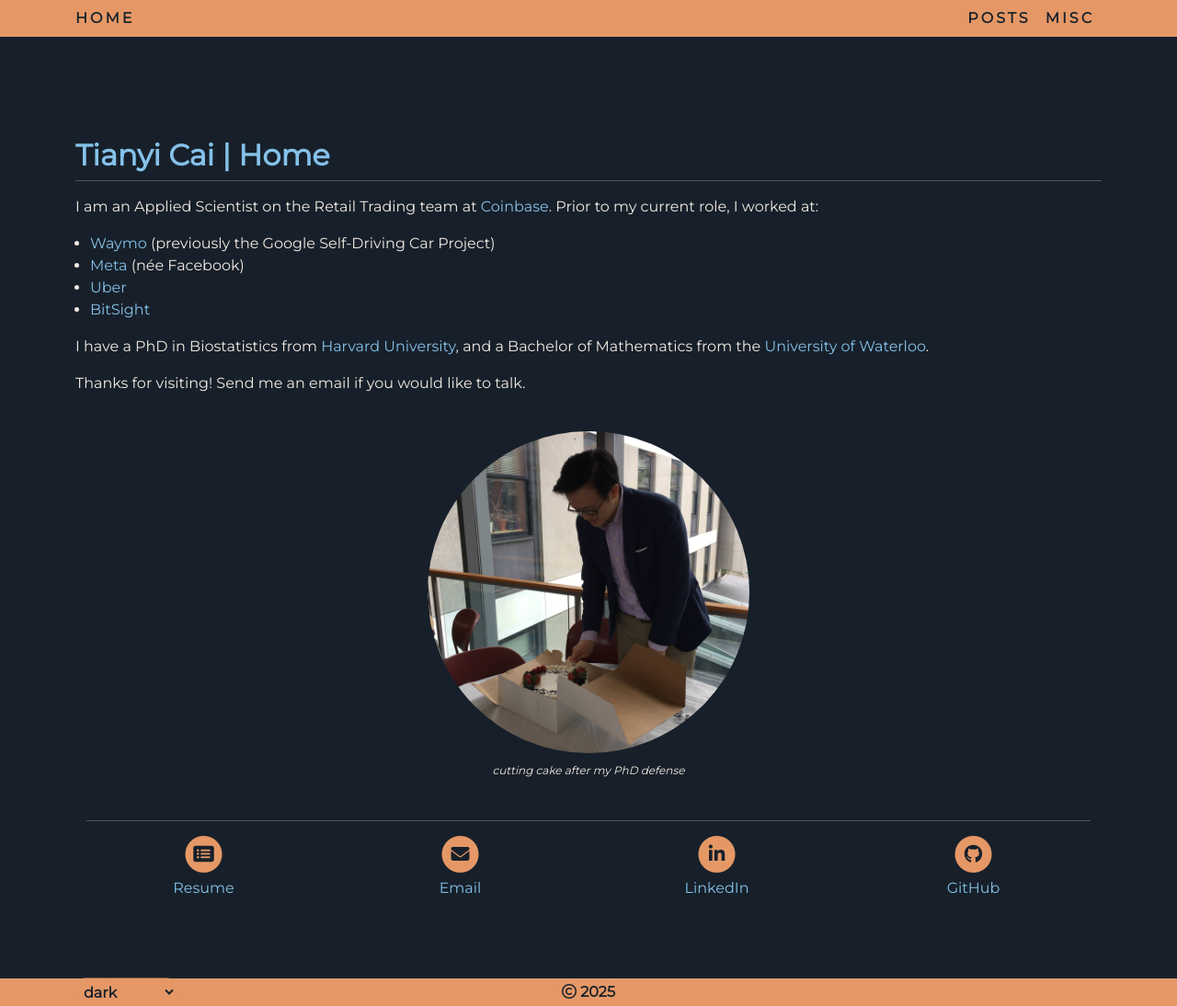
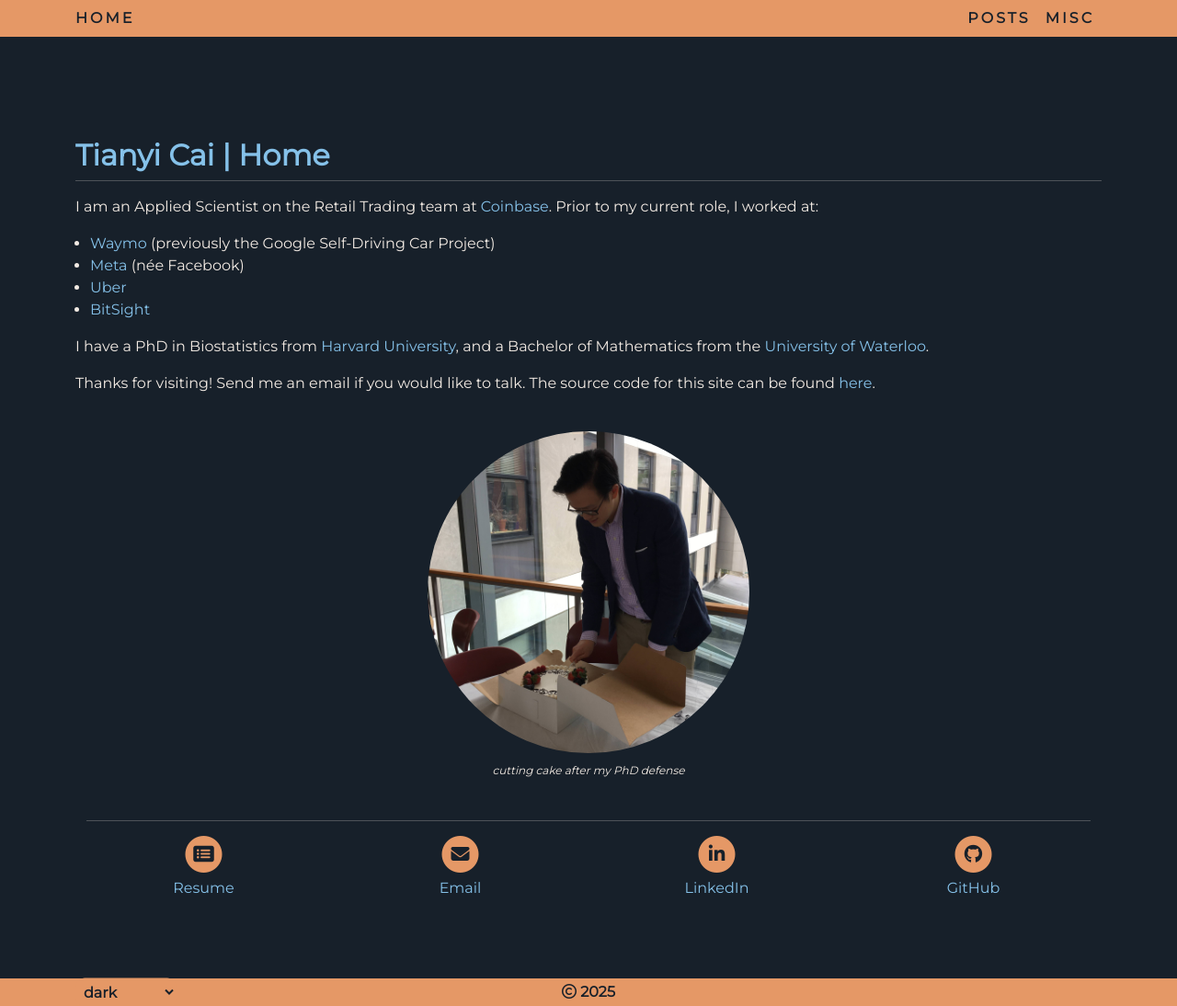
Before and after one commit to caikitlearn/caikitlearn.github.io, a Jekyll site: the page built from index.html, in a window 1280 px wide and 1094 px high. Shown: the whole window at 92% size. Built offline with Jekyll 4.4.1, drawn with Linux system fonts in a browser that asks for light colours.

Commit message:
link to source code

```diff
--- a/index.html
+++ b/index.html
@@ -22,7 +22,7 @@
       </li>
     </ul>
     <p> I have a PhD in Biostatistics from <a href='https://gsas.harvard.edu/programs-of-study/all/biostatistics' target='_blank'>Harvard University</a>, and a Bachelor of Mathematics from the <a href='https://uwaterloo.ca/math' target='_blank'>University of Waterloo</a>. </p>
-    <p> Thanks for visiting! Send me an email if you would like to talk. </p>
+    <p> Thanks for visiting! Send me an email if you would like to talk. The source code for this site can be found <a href='https://github.com/caikitlearn/caikitlearn.github.io' target='_blank'>here</a>. </p>
     <br>
   </section>
   <img src='/assets/images/cake.jpeg' class='img-fluid rounded-circle d-block mx-auto' style='max-width: 350px' alt='¯\_(ツ)_/¯' width='3000' height='3000' height: auto>
```
